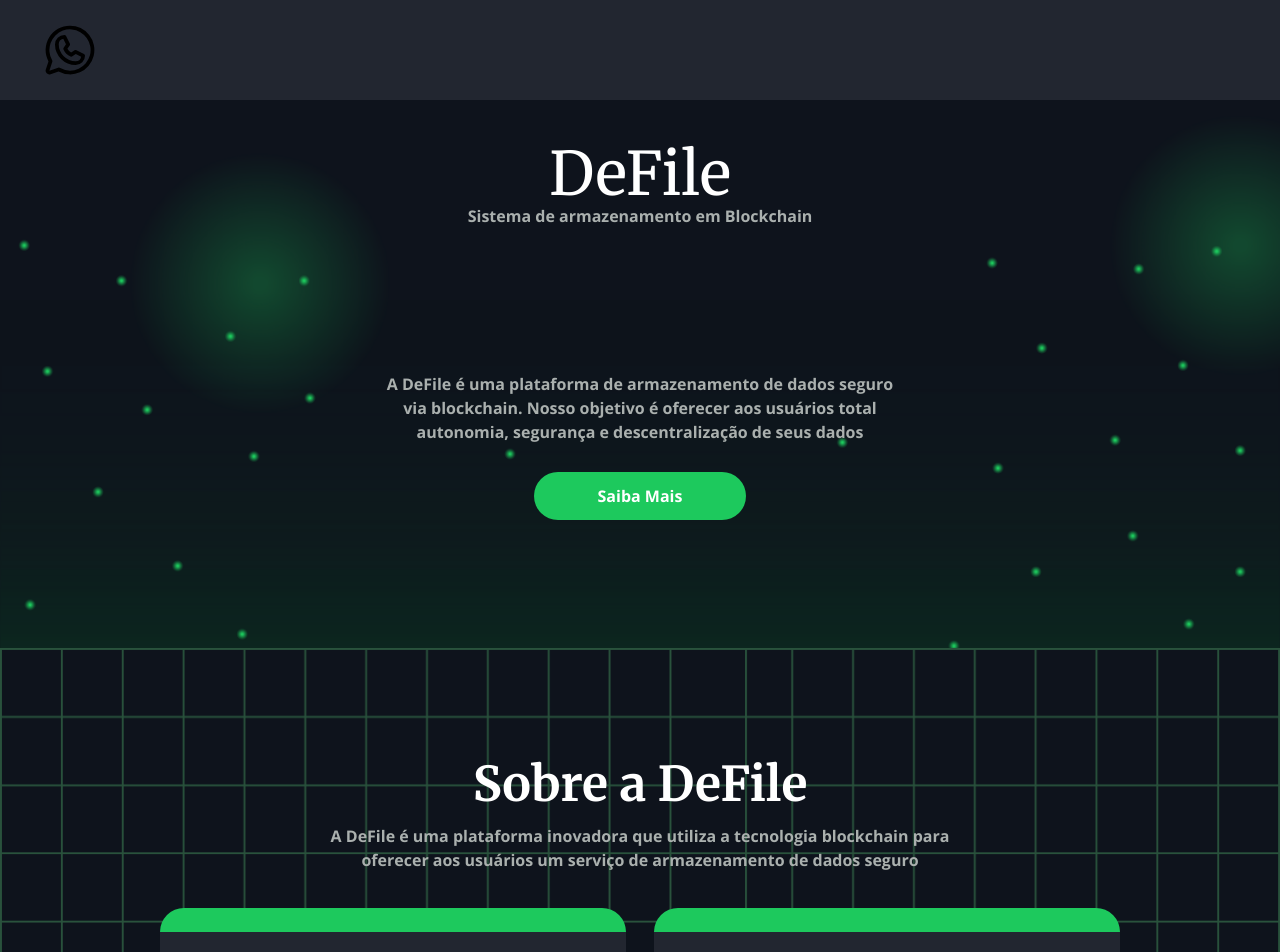
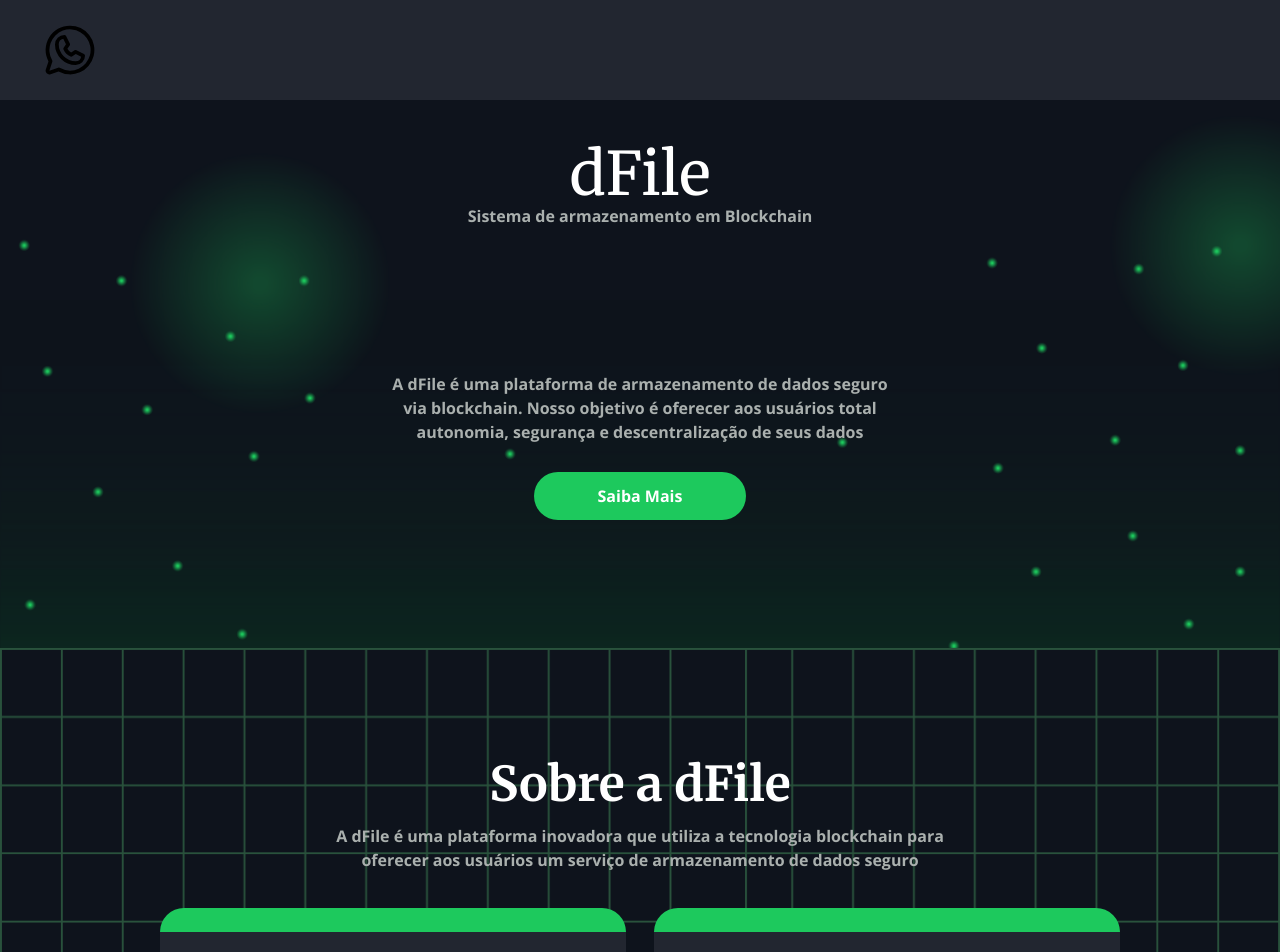
Before and after one commit to Daniel-san8/deFIle-landing, a Next.js app: page / in a window 1280 px wide. Shown: the top 952 px of the page. Built offline with nearby package versions, Linux system fonts and the light colour scheme.

Commit message:
feat: change name

```diff
--- a/src/app/layout.tsx
+++ b/src/app/layout.tsx
@@ -4,7 +4,7 @@ import { openSans } from "./fonts/fonts";
 import { Toaster } from "sonner";
 
 export const metadata: Metadata = {
-  title: "De File",
+  title: "dFile",
   description: "Landing page para um produto on chain para salvamento de arquivos",
 };
 
--- a/src/app/page.tsx
+++ b/src/app/page.tsx
@@ -47,19 +47,19 @@ export default function Home() {
         <PiWhatsappLogo className="pl-10" size={100} />
       </header>
       <main className={`${merriweather.className} text-center text-white bg-cover bg-[url(/assets/bg7.png)]`}>
-        <h1 className="text-6xl pt-11">DeFile</h1>
+        <h1 className="text-6xl pt-11">dFile</h1>
         <p className={`${openSans.className} text-[var(--color-text-primary)] text-base font-bold pt-3 px-6 md:px-0 md:pt-0`}>Sistema de armazenamento em Blockchain</p>
 
         <div className={`${openSans.className} text-[var(--color-text-primary)] text-base font-bold pt-8 px-4 pb-16 md:pt-16 md:px-32 lg:px-96 lg:pt-36 lg:pb-32`}>
-          <p>A DeFile é uma plataforma de armazenamento de dados seguro via blockchain. Nosso objetivo é oferecer aos usuários total autonomia, segurança e descentralização de seus dados
+          <p>A dFile é uma plataforma de armazenamento de dados seguro via blockchain. Nosso objetivo é oferecer aos usuários total autonomia, segurança e descentralização de seus dados
           </p>
           <button className="bg-[var(--color-button-primary)] mt-7 rounded-full px-16 py-3 text-white">Saiba Mais</button>
         </div>
       </main>
 
       <section className={`${merriweather.className} text-center text-[var(--color-text-primary)] font-bold bg-[url(/assets/bg8.png)] bg-cover`}>
-        <h1 className="text-white text-5xl pt-14 px-5 md:px-0 md:pt-28">Sobre a DeFile</h1>
-        <p className={`${openSans.className} text-base px-16 pt-4 pb-9 lg:px-80`}>A DeFile é uma plataforma inovadora que utiliza a tecnologia blockchain para oferecer aos usuários um serviço de armazenamento de dados seguro
+        <h1 className="text-white text-5xl pt-14 px-5 md:px-0 md:pt-28">Sobre a dFile</h1>
+        <p className={`${openSans.className} text-base px-16 pt-4 pb-9 lg:px-80`}>A dFile é uma plataforma inovadora que utiliza a tecnologia blockchain para oferecer aos usuários um serviço de armazenamento de dados seguro
         </p>
 
         <div className={`${merriweather.className} flex flex-col gap-7 justify-center text-white px-6 pb-20 md:flex-row md:px-40`}>
```
